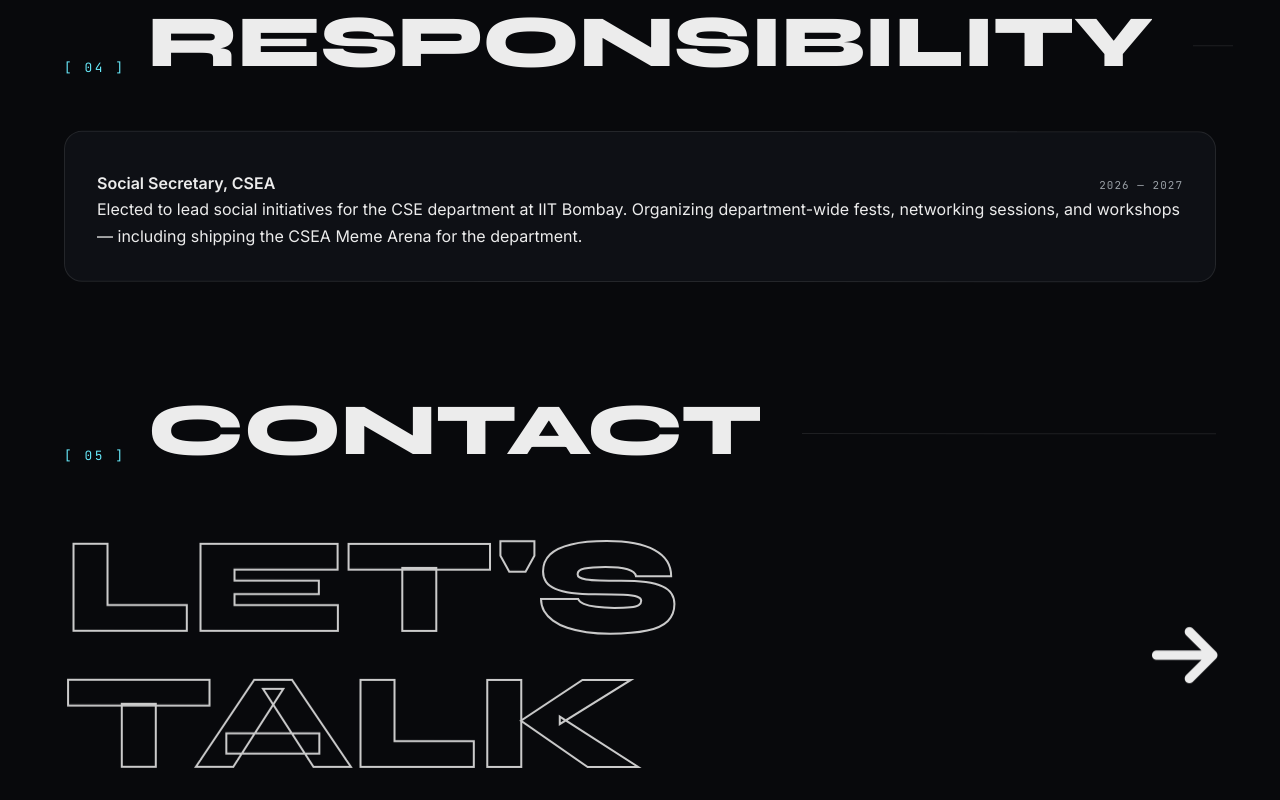
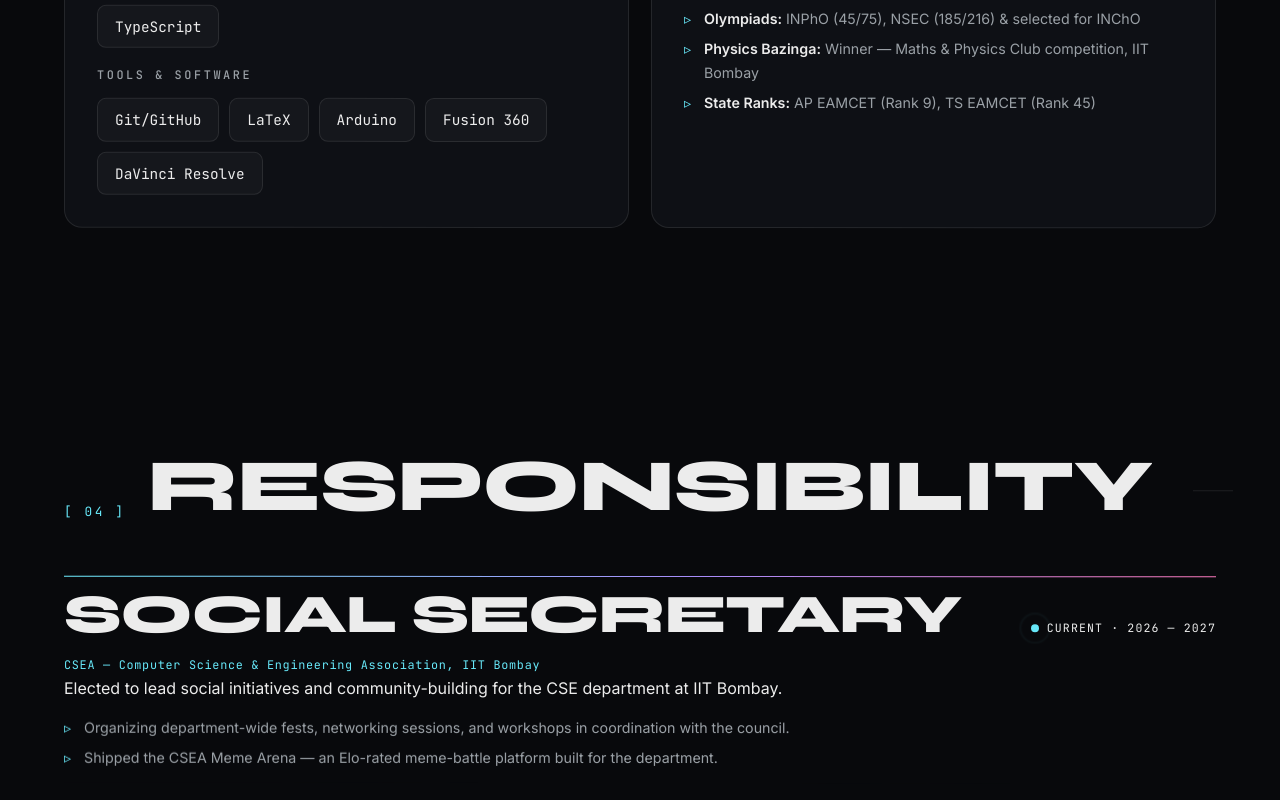
Before and after one commit to Rutvik-294/Rutvik-294.github.io, a plain HTML site: page index.html in a window 1280 px wide. Shown: the part 7820-8620 px from the top of the page. Drawn offline with Linux system fonts and the light colour scheme; animation ran at ten frames a second.

Commit message:
Add CS-215 DAI project panel; highlight Social Secretary PoR as current banner

```diff
--- a/index.html
+++ b/index.html
@@ -201,10 +201,25 @@
                     </div>
                 </article>
 
+                <!-- 04 DAI -->
+                <article class="vpanel spot" data-cat="course">
+                    <span class="badge-new">NEW</span>
+                    <span class="vnum">04</span>
+                    <div class="vpanel-head">
+                        <h3>Student Lifestyle Analysis</h3>
+                        <a class="vlink" href="https://github.com/svschakri/CS-215-DAI_project" target="_blank" aria-label="GitHub repo"><i class="fab fa-github"></i></a>
+                    </div>
+                    <p class="vdesc">CS-215 Data Analysis &amp; Interpretation course project (team of four): pre-processed a 2,000-record student-lifestyle dataset, ran EDA with visualisations and correlation analysis, implemented linear regression from scratch using NumPy normal equations, and demonstrated the Central Limit Theorem through simulation.</p>
+                    <div class="vmeta">
+                        <div class="tag-row"><span class="tag">CS-215 DAI</span><span class="tag">Python</span><span class="tag">NumPy</span><span class="tag">EDA</span></div>
+                        <span class="proj-date">FALL 2026</span>
+                    </div>
+                </article>
+
                 <!-- 04 CSEA Meme Arena -->
                 <article class="vpanel spot" data-cat="web">
                     <span class="badge-new">NEW</span>
-                    <span class="vnum">04</span>
+                    <span class="vnum">05</span>
                     <div class="vpanel-head">
                         <h3>CSEA Meme Arena</h3>
                         <a class="vlink" href="https://github.com/Rutvik-294/CSEA" target="_blank" aria-label="GitHub repo"><i class="fab fa-github"></i></a>
@@ -219,7 +234,7 @@
                 <!-- 05 duochat -->
                 <article class="vpanel spot" data-cat="web">
                     <span class="badge-new">NEW</span>
-                    <span class="vnum">05</span>
+                    <span class="vnum">06</span>
                     <div class="vpanel-head">
                         <h3>Glass Messenger (duochat)</h3>
                         <a class="vlink" href="https://github.com/Rutvik-294/duochat" target="_blank" aria-label="GitHub repo"><i class="fab fa-github"></i></a>
@@ -234,7 +249,7 @@
                 <!-- 06 Catan agent -->
                 <article class="vpanel spot" data-cat="aiml">
                     <span class="badge-new">NEW</span>
-                    <span class="vnum">06</span>
+                    <span class="vnum">07</span>
                     <div class="vpanel-head">
                         <h3>Catan AI Agent</h3>
                         <a class="vlink" href="https://github.com/Rutvik-294/catan-agent" target="_blank" aria-label="GitHub repo"><i class="fab fa-github"></i></a>
@@ -249,7 +264,7 @@
                 <!-- 07 Game Theory -->
                 <article class="vpanel spot" data-cat="course">
                     <span class="badge-new">NEW</span>
-                    <span class="vnum">07</span>
+                    <span class="vnum">08</span>
                     <div class="vpanel-head">
                         <h3>Game Theory</h3>
                         <a class="vlink" href="https://github.com/Rutvik-294/LearnerSpace2K26" target="_blank" aria-label="GitHub repo"><i class="fab fa-github"></i></a>
@@ -263,7 +278,7 @@
 
                 <!-- 08 SOC LLM -->
                 <article class="vpanel spot" data-cat="aiml">
-                    <span class="vnum">08</span>
+                    <span class="vnum">09</span>
                     <div class="vpanel-head">
                         <h3>Tokens to Translations (LLM)</h3>
                         <a class="vlink" href="https://github.com/Rutvik-294/SOC_Tokens_to_Translations" target="_blank" aria-label="GitHub repo"><i class="fab fa-github"></i></a>
@@ -277,7 +292,7 @@
 
                 <!-- 09 RL -->
                 <article class="vpanel spot" data-cat="aiml">
-                    <span class="vnum">09</span>
+                    <span class="vnum">10</span>
                     <div class="vpanel-head">
                         <h3>Reinforcement Learning</h3>
                     </div>
@@ -290,7 +305,7 @@
 
                 <!-- 10 Snake Stack -->
                 <article class="vpanel spot" data-cat="web">
-                    <span class="vnum">10</span>
+                    <span class="vnum">11</span>
                     <div class="vpanel-head">
                         <h3>Full-Stack Snake Game</h3>
                         <a class="vlink" href="https://github.com/Rutvik-294/Snake_Stack" target="_blank" aria-label="GitHub repo"><i class="fab fa-github"></i></a>
@@ -304,7 +319,7 @@
 
                 <!-- 11 Snitch -->
                 <article class="vpanel spot" data-cat="course">
-                    <span class="vnum">11</span>
+                    <span class="vnum">12</span>
                     <div class="vpanel-head">
                         <h3>Business Case Study: Snitch</h3>
                     </div>
@@ -317,7 +332,7 @@
 
                 <!-- 12 XLR8 -->
                 <article class="vpanel spot" data-cat="hardware">
-                    <span class="vnum">12</span>
+                    <span class="vnum">13</span>
                     <div class="vpanel-head">
                         <h3>Autonomous Robot (XLR8)</h3>
                     </div>
@@ -330,7 +345,7 @@
 
                 <!-- 13 MS101 -->
                 <article class="vpanel spot" data-cat="hardware">
-                    <span class="vnum">13</span>
+                    <span class="vnum">14</span>
                     <div class="vpanel-head">
                         <h3>Load-Dumping Robot (MS101)</h3>
                     </div>
@@ -404,13 +419,18 @@
                 <h2 class="sec-title" data-split>Responsibility</h2>
                 <span class="sec-line"></span>
             </div>
-            <section class="card spot reveal">
-                <div class="item-header">
-                    <h4>Social Secretary, CSEA</h4>
-                    <span class="date">2026 — 2027</span>
+            <div class="por-banner spot reveal">
+                <div class="por-top">
+                    <h3>Social Secretary</h3>
+                    <span class="date"><span class="pulse-dot"></span> CURRENT · 2026 — 2027</span>
                 </div>
-                <p>Elected to lead social initiatives for the CSE department at IIT Bombay. Organizing department-wide fests, networking sessions, and workshops — including shipping the CSEA Meme Arena for the department.</p>
-            </section>
+                <div class="mono-line">CSEA — Computer Science &amp; Engineering Association, IIT Bombay</div>
+                <p>Elected to lead social initiatives and community-building for the CSE department at IIT Bombay.</p>
+                <ul class="clean-list compact">
+                    <li>Organizing department-wide fests, networking sessions, and workshops in coordination with the council.</li>
+                    <li>Shipped the CSEA Meme Arena — an Elo-rated meme-battle platform built for the department.</li>
+                </ul>
+            </div>
         </section>
 
         <!-- 05 CONTACT -->
--- a/style.css
+++ b/style.css
@@ -881,6 +881,52 @@ html.js .vpanel.active .vmeta {
     white-space: nowrap;
 }
 
+/* ---------- PoR highlight ---------- */
+.por-banner {
+    position: relative;
+    border-top: 1px solid var(--border);
+    padding: 30px 0 6px;
+    background: var(--bg);
+}
+
+.por-banner::before {
+    content: "";
+    position: absolute;
+    top: -1px;
+    left: 0;
+    height: 1px;
+    width: 100%;
+    background: var(--grad);
+}
+
+.por-top {
+    display: flex;
+    justify-content: space-between;
+    align-items: baseline;
+    gap: 16px;
+    flex-wrap: wrap;
+}
+
+.por-banner h3 {
+    font-family: "Syne", sans-serif;
+    font-weight: 800;
+    font-size: clamp(2rem, 4.5vw, 3.4rem);
+    line-height: 1;
+    letter-spacing: -0.02em;
+    text-transform: uppercase;
+    margin-top: -0.35em;
+}
+
+.por-banner .date {
+    font-size: 0.72rem;
+    display: inline-flex;
+    align-items: center;
+    gap: 8px;
+    color: var(--text);
+}
+
+.por-banner .clean-list { margin-top: 14px; max-width: 72ch; }
+
 /* ---------- Skills ---------- */
 .skills-category { margin-bottom: 18px; }
 .skills-category:last-child { margin-bottom: 0; }
```
